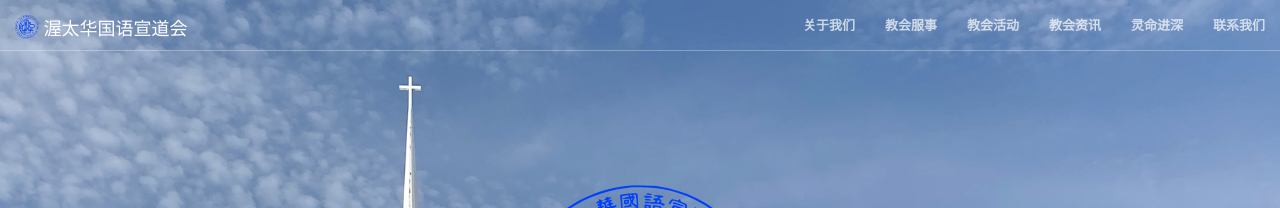
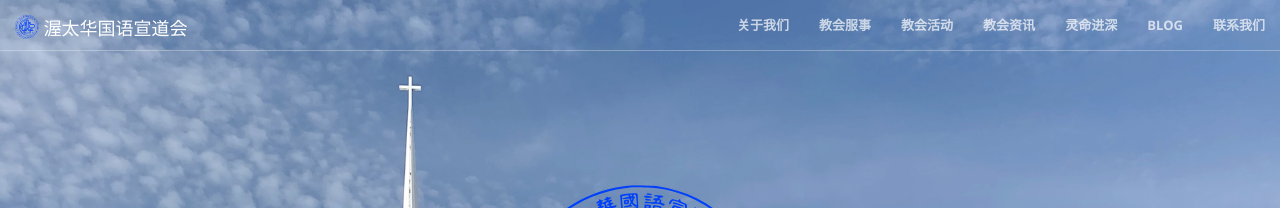
Before and after one commit to JonasYow/ottawaomac, a Jekyll site: the page built from index.html, in a window 1280 px wide. Shown: the top 208 px of the page. Built offline with Jekyll 4.4.1, drawn with Linux system fonts in a browser that asks for light colours.

Commit message:
Update nav.html
Add blog link to menu

```diff
--- a/_includes/nav.html
+++ b/_includes/nav.html
@@ -31,7 +31,11 @@
                 </li>
                 <li>
                         <a class="page-scroll" href="{{ site.url }}#study">灵命进深</a>
-                    </li>
+                </li>
+
+                <li>
+                        <a class="page-scroll" href="http://ottawamac.blogspot.com/">Blog</a>
+                </li>
                 <li>
                     <a class="page-scroll" href="{{ site.url }}#contact">联系我们</a>
                 </li>
```
